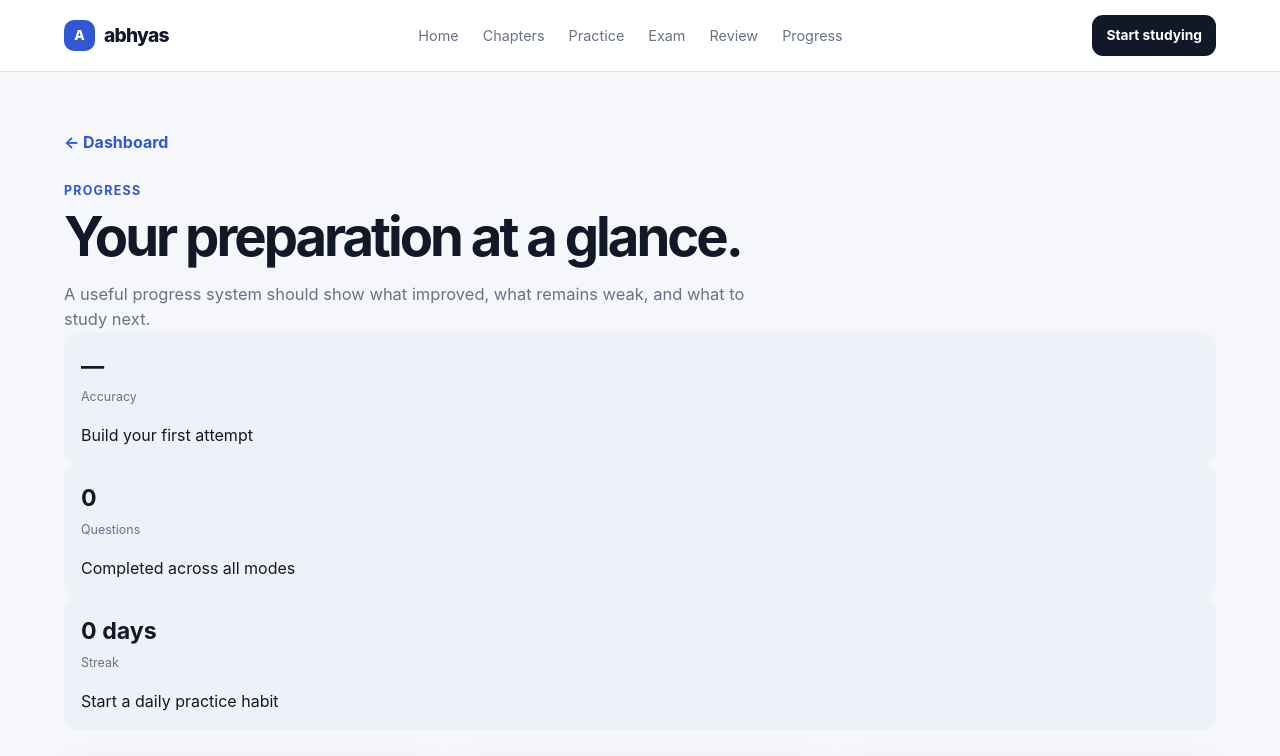
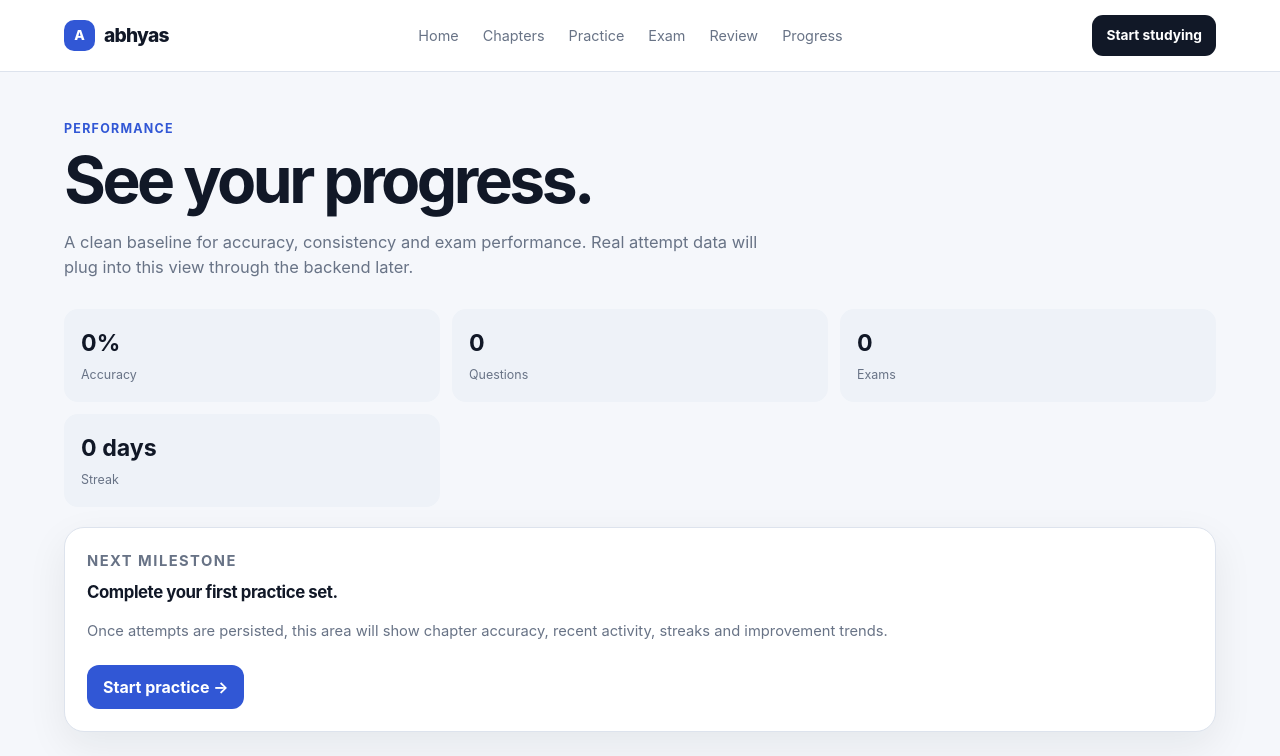
Before and after one commit to MKU-MKU/abhyas, a Next.js app in the folder apps/web/: page /progress in a window 1280 px wide. Shown: the top 756 px of the page. Built offline with nearby package versions, Linux system fonts and the light colour scheme.

Commit message:
feat: add progress workspace foundation

```diff
--- a/apps/web/app/progress/page.tsx
+++ b/apps/web/app/progress/page.tsx
@@ -1,25 +1,19 @@
-const metrics = [
-  { label: "Accuracy", value: "—", detail: "Build your first attempt" },
-  { label: "Questions", value: "0", detail: "Completed across all modes" },
-  { label: "Streak", value: "0 days", detail: "Start a daily practice habit" },
-];
+import Link from "next/link";
+
+const metrics = [["0%", "Accuracy"], ["0", "Questions"], ["0", "Exams"], ["0 days", "Streak"]];
 
 export default function ProgressPage() {
   return (
     <main className="main">
-      <a className="cardLink" href="/">← Dashboard</a>
-      <section style={{ marginTop: 28 }}>
-        <p className="eyebrow">Progress</p>
-        <h1 style={{ fontSize: "clamp(2rem, 5vw, 3.4rem)" }}>Your preparation at a glance.</h1>
-        <p className="subtitle">A useful progress system should show what improved, what remains weak, and what to study next.</p>
-        <div className="statRow">
-          {metrics.map((metric) => <div className="stat" key={metric.label}><strong>{metric.value}</strong><span>{metric.label}</span><p style={{ marginBottom: 0 }}>{metric.detail}</p></div>)}
-        </div>
-        <div className="grid">
-          <article className="card"><h2>Accuracy by subject</h2><p>No attempt data yet. Complete practice questions to populate this view.</p></article>
-          <article className="card"><h2>Weak areas</h2><p>Abhyas will surface topics with repeated errors rather than simply showing a total score.</p></article>
-          <article className="card"><h2>Recommended next</h2><p>Your revision queue will prioritize recent mistakes, low-confidence topics and overdue review.</p></article>
-        </div>
+      <p className="eyebrow">Performance</p>
+      <h1>See your progress.</h1>
+      <p className="subtitle">A clean baseline for accuracy, consistency and exam performance. Real attempt data will plug into this view through the backend later.</p>
+      <div className="stats" style={{ marginTop: 30 }}>{metrics.map(([value, label]) => <div className="stat" key={label}><strong>{value}</strong><span>{label}</span></div>)}</div>
+      <section className="card" style={{ marginTop: 20 }}>
+        <p className="eyebrow">Next milestone</p>
+        <h2>Complete your first practice set.</h2>
+        <p>Once attempts are persisted, this area will show chapter accuracy, recent activity, streaks and improvement trends.</p>
+        <Link className="primaryButton" href="/practice" style={{ marginTop: 8 }}>Start practice →</Link>
       </section>
     </main>
   );
```
